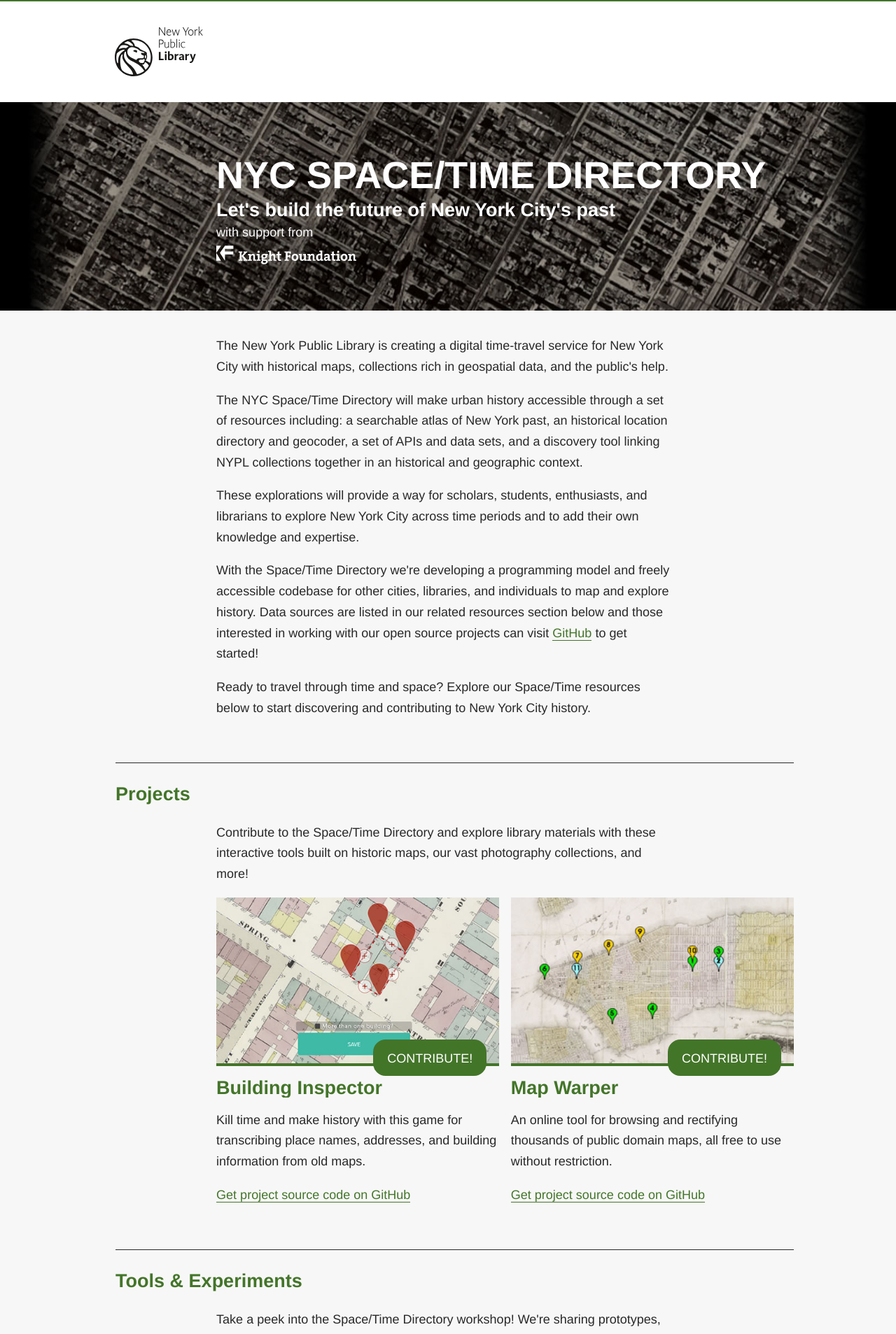
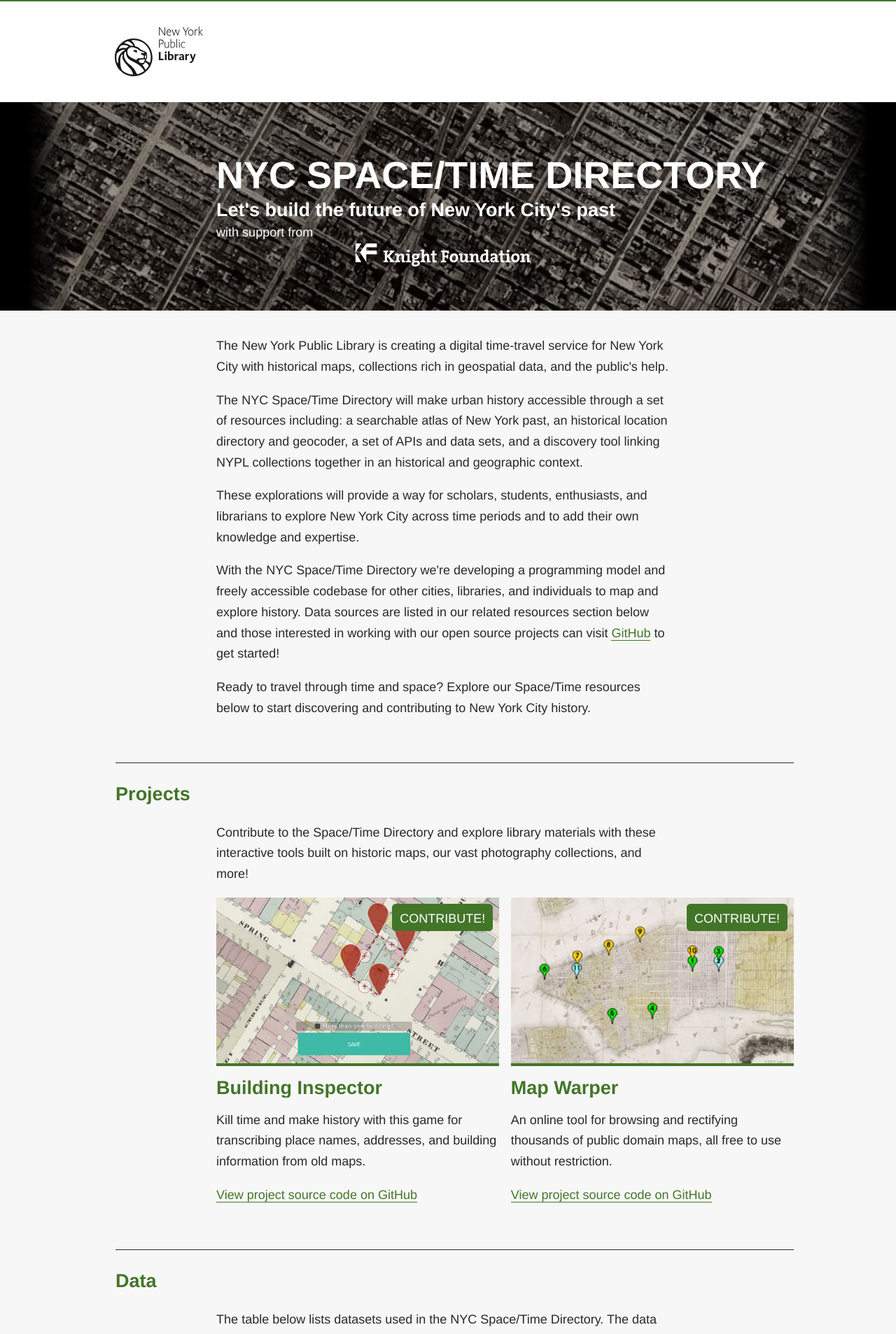
Before and after one commit to nypl-spacetime/nypl-spacetime.github.io, a Jekyll site: the page built from index.html, in a window 1280 px wide. Shown: the top 1907 px of the page at 70% size. Built offline with Jekyll 4.4.1, drawn with Linux system fonts in a browser that asks for light colours; some web fonts are replaced; some of the changed text lies outside the part shown.

Commit message:
added data + code sections

```diff
--- a/_data/projects.yml
+++ b/_data/projects.yml
@@ -19,7 +19,6 @@
 #       image: maps-by-decade.jpg
 #       url: http://spacetime.nypl.org/maps-by-decade
 #       alt: Maps by Decade
-#       explore: http://spacetime.nypl.org/maps-by-decade
 #       description: Move through the decades to see a snapshot of the NYPL's street-scale, New York City maps from that era.
 #       category: featured
 
--- /dev/null
+++ b/_includes/code.html
@@ -0,0 +1,27 @@
+<h2 class="bordered"><a name="code">Code</a></h2>
+<p>
+  The table below lists open source repositories made for the NYC Space/Time Directory that might be useful in other projects, too.
+  More repositories can be found on <a href="https://github.com/nypl-spacetime/">Space/Time's GitHub page</a>.
+</p>
+<table>
+  <thead>
+    <tr>
+      <th>Repository</th>
+      <th>Description</th>
+    </tr>
+  </thead>
+  <tbody>
+    {% for repo in site.data.github.repos %}
+    <tr>
+      <td>
+        <div class="monospace-name">
+          <a href="https://github.com/nypl-spacetime/{{ repo.name }}">{{ repo.name }}</a>
+        </div>
+      </td>
+      <td>
+        {{ repo.description }}
+      </td>
+    </tr>
+    {% endfor %}
+  </tbody>
+</table>
--- /dev/null
+++ b/_includes/data.html
@@ -0,0 +1,56 @@
+<h2 class="bordered"><a name="data">Data</a></h2>
+<p>
+  The table below lists datasets used in the NYC Space/Time Directory. The data files are in the <a href="http://ndjson.org/">NDJSON format</a> (one JSON object per line) — for more information about the Space/Time data model, <a href="https://github.com/nypl-spacetime/ontology">see GitHub</a>.
+</p>
+<p>
+  See the <a href="https://github.com/nypl-spacetime/spacetime-data/">spacetime-data</a> repository on GitHub for examples on how to use Space/Time data.
+</p>
+<table>
+  <thead>
+    <tr>
+      <th>Dataset</th>
+      <th colspan="3">Data</th>
+      <th>License</th>
+    </tr>
+  </thead>
+  <tbody>
+    {% for dataset in site.data.datasets.datasets %}
+    <tr>
+      <td>
+        <div class="monospace-name">{{ dataset.name }}</div>
+        <div class="project-description">{{ dataset.description }}</div>
+        {% if dataset.website %}
+        <div>
+          <a href="{{ dataset.website }}">{{ dataset.website }}</a>
+        </div>
+        {% endif %}
+        <div><a href="https://github.com/nypl-spacetime/etl-{{ dataset.name }}">ETL module</a><sup>*</sup></div>
+      </td>
+      <td>
+        <a href="{{ site.data.datasets.s3-url }}{{ dataset.name }}/{{ dataset.name }}.objects.ndjson">
+          Objects
+        </a>
+      </td>
+      <td>
+        <a href="{{ site.data.datasets.s3-url }}{{ dataset.name }}/{{ dataset.name }}.dataset.json">
+          Meta
+        </a>
+      </td>
+      <td>
+        <a href="{{ site.data.datasets.s3-url }}{{ dataset.name }}/{{ dataset.name }}.zip">
+          ZIP
+        </a>
+      </td>
+      <td>
+        {{ dataset.license }}
+      </td>
+    </tr>
+    {% endfor %}
+  </tbody>
+</table>
+<p class="footnote">
+  <sup>*</sup>
+  ETL (<a href="https://en.wikipedia.org/wiki/Extract,_transform,_load">extract, transform, load</a>)
+  modules are used by <a href="https://github.com/nypl-spacetime/spacetime-etl">spacetime-etl</a>, and will typically download data from an external dataset or API,
+  and transform that data to the Space/Time data model.
+</p>
--- a/_includes/project-list.html
+++ b/_includes/project-list.html
@@ -1,17 +1,22 @@
-{% for category in site.data.projects %}
-  {% if category.type == include.type %}
-    {% assign the_category = category %}
+{% for project in site.data.projects %}
+  {% if project.type == include.type %}
+    {% assign category = project %}
   {% endif %}
 {% endfor %}
 
-<h2 class="bordered"><a name="{{ the_category.title | slugify: 'raw' }}">{{ the_category.title }}</a></h2>
+<h2 class="bordered"><a name="{{ category.title | slugify: 'raw' }}">{{ category.title }}</a></h2>
 
-<p>{{ the_category.description }}</p>
+<p>{{ category.description }}</p>
 
 <ul class="projects">
-{% for project in the_category.projects %}
+{% for project in category.projects %}
   <li class="project-container {{ project.category }}">
       <div class="project-image-container">
+        {% if project.contribute %}
+        <a class="contribute" href="{{ project.contribute }}" title="contribute to {{ project.name }}">
+          Contribute!
+        </a>
+        {% endif %}
         {% if project.url %}
         <a href="{{ project.url }}" title="visit {{ project.name }}" aria-hidden="true">
         {% else %}
@@ -32,21 +37,11 @@
         </h3>
       </div>
       <div class="project-description">
-        {% if project.contribute %}
-        <a class="cta" href="{{ project.contribute }}" title="contribute to {{ project.name }}">
-          Contribute!
-        </a>
-        {% endif %}
-        {% if project.explore %}
-        <a class="cta" href="{{ project.explore }}" title="explore {{ project.name }}">
-          Explore!
-        </a>
-        {% endif %}
         <p>{{ project.description}}</p>
         {% if project.github %}
         <p>
         <a href="{{ project.github }}">
-          Get project source code on GitHub
+          View project source code on GitHub
         </a>
         </p>
         {% endif %}
--- a/css/main.scss
+++ b/css/main.scss
@@ -1,6 +1,5 @@
 ---
 ---
-
 
 $nyplred: #ed1c24;
 $nypldarkgreen: #437529;
@@ -33,13 +32,15 @@
   font-family:"kievit light";
   font-style:normal;
   font-weight:800;
-    src:url("http://ux-static.nypl.org.s3-website-us-east-1.amazonaws.com/ff_kievit_web/KievitWeb-Light.woff") format('woff');}
+  src: url("http://ux-static.nypl.org.s3-website-us-east-1.amazonaws.com/ff_kievit_web/KievitWeb-Light.woff") format('woff');
+}
 
 @font-face {
   font-family:"kievit bold";
   font-style:bold;
   font-weight:800;
-    src:url("http://ux-static.nypl.org.s3-website-us-east-1.amazonaws.com/ff_kievit_web/KievitWeb-Bold.woff") format('woff');}
+  src:url("http://ux-static.nypl.org.s3-website-us-east-1.amazonaws.com/ff_kievit_web/KievitWeb-Bold.woff") format('woff');
+}
 
 @mixin titlestyle {
   font-family: $headerfont;
@@ -227,7 +228,7 @@
   text-decoration: none;
 
   &:visited {
-    color: darken($linkcolor, 10%);
+    color: $linkcolor;
   }
 
   &:hover {
@@ -351,16 +352,6 @@
   display: inline-block;
   width: 200px;
   height: 33px;
-
-  @media screen and (max-width: $mainbreakpoint) {
-    // width: 90%;
-    // height: auto;
-    // max-width: 300px;
-
-    // img {
-    //   width: 100%;
-    // }
-  }
 }
 
 /* MAIN STRUCTURE */
@@ -375,89 +366,9 @@
     margin: 0 auto;
     padding: 2rem;
   }
-}
 
-/* MAPS */
-
-.map {
-  position: relative;
-  clear: both;
-  margin: 0;
-  height: 133px;
-  // background-size: cover;
-  // background-attachment: fixed;
-  background-repeat: no-repeat;
+  img {
     width: 100%;
-  background-position: center 0;
-  // border-top: 1px solid $pagecolor;
-  // border-bottom: 1px solid $pagecolor;
-  // @include vendor-prefix(box-shadow, inset ($mapshadow * 2) 0 $mapshadow (-$mapshadow * 2) #000);
-
-  &:nth-child(1), &:nth-child(2) {
-    border-top: none;
-  }
-
-  @media screen and (max-width: $mainbreakpoint) {
-    // border-left: none;
-    // @include vendor-prefix(box-shadow, none);
-  }
-
-  h2 {
-    position: absolute;
-    right: 0;
-    left: 0;
-    font-family: $mainfont;
-    font-style: normal;
-    font-size: 2rem;
-    margin: 0 10px 0 0;
-    color: #fff;
-    width: 5rem;
-    text-align: center;
-
-    &.top:before, &.bottom:after {
-      display: block;
-      position: absolute;
-      left: 0;
-      content: "";
-      width: $timelinearrow;
-      height: $timelinearrow;
-      border: $timelinearrow solid transparent;
-    }
-
-    &.top {
-      top: $timelinearrow;
-
-      &:before {
-        top: -$timelinearrow*2;
-        border-bottom-color: white;
-      }
-
-      @media screen and (max-width: $mainbreakpoint) {
-        transform: scale(0.5) translateY(-2rem);
-      }
-    }
-
-    &.bottom {
-      bottom: $timelinearrow;
-
-      &:after {
-        bottom: -$timelinearrow*2;
-        border-top-color: white;
-      }
-
-      @media screen and (max-width: $mainbreakpoint) {
-        transform: scale(0.5) translateY(2rem);
-      }
-    }
-  }
-}
-
-@each $year in 1660, 1766, 1797, 1817, 1830, 1841, 1849, 1857, 1878, 1913, 1920, 1921, 2014 {
-  .map#{$year} {
-    background-image: url("{{ site.baseurl }}/images/layer_#{$year}.jpg");
-    h2 {
-      @include map_left($year);
-    }
   }
 }
 
@@ -483,12 +394,50 @@
   }
 
 }
-//
-// .collection-item-wrapper:after {
-//     content: '';
-//     display: block;
-//     padding-top: 66.65%;
 
+table {
+  width: 100%;
+  border-spacing: 0;
+  border-collapse: collapse;
+  margin-bottom: 2rem;
+}
+
+table thead tr th {
+  text-align: left;
+  border-bottom: 3px solid #437529;
+  font-weight: bold;
+}
+
+table .monospace-name {
+  font-family: monospace;
+  white-space: nowrap;
+}
+
+table .project-description {
+  padding: .5em;
+}
+
+.footnote {
+  padding: .5em;
+  width: 100%;
+  border-left-style: solid;
+  border-left-color: #292829;
+  border-left-width: 2px;
+  font-style: italic;
+}
+
+table tbody tr:nth-child(odd) {
+  background-color: #f4f4f4;
+}
+
+table td, table th {
+  vertical-align: top;
+  padding: 16px;
+}
+
+table th {
+  padding-bottom: 4px;
+}
 
 #projects {
   @include clearfix;
@@ -507,6 +456,24 @@
   justify-content: space-between;
 }
 
+pre {
+  padding: 16px;
+  overflow: auto;
+  font-size: 85%;
+  line-height: 1.45;
+  background-color: #eee;
+  border-radius: 3px;
+}
+
+code {
+  word-break: normal;
+  white-space: pre;
+  max-width: auto;
+  line-height: inherit;
+  word-wrap: normal;
+  font-family: Consolas, "Liberation Mono", Menlo, Courier, monospace;
+}
+
 .projects li {
   width: 32%;
   box-sizing: border-box;
@@ -516,33 +483,34 @@
   }
 }
 
-.cta {
+.contribute {
   position: absolute;
   display: block;
   background-color: $linkcolor;
-  border-radius: 1rem;
+  border-radius: .3rem;
   border: 2px solid $linkcolor;
   color: white;
   text-transform: uppercase;
   text-align: center;
-  top: -4.6rem;
-  right: 1rem;
-  transition: all 0.1s;
-  padding: 0.6rem 1rem 0.4rem;
+
+  right: .5rem;
+  top: .5rem;
+  // transition: all 0.1s;
+  padding: 0.3rem .5rem 0;
 
   &:link, &:visited {
     color: white;
   }
 
-  &:hover {
-    color: $nypldarkgreen;
-    border-color: $nypldarkgreen;
-    background-color: white;
-  }
+  // &:hover {
+  //   color: $nypldarkgreen;
+  //   border-color: $nypldarkgreen;
+  //   background-color: white;
+  // }
 
-  @media screen and (max-width: $mainbreakpoint) {
-    top: -7rem;
-  }
+  // @media screen and (max-width: $mainbreakpoint) {
+  //   top: -7rem;
+  // }
 }
 
 li.project-container {
@@ -576,8 +544,8 @@
 
     a {
       display: block;
-      width: 100%;
-      height: 100%;
+      // width: 100%;
+      // height: 100%;
       overflow: hidden;
       z-index: 1;
     }
--- a/index.html
+++ b/index.html
@@ -1,42 +1,22 @@
 ---
 ---
-
 <div>
   <div class="content">
     <p>The New York Public Library is creating a digital time-travel service for New York City with historical maps, collections rich in geospatial data, and the public's help.</p>
     <p>The NYC Space/Time Directory will make urban history accessible through a set of resources including: a searchable atlas of New York past, an historical location directory and geocoder, a set of APIs and data sets, and a discovery tool linking NYPL collections together in an historical and geographic context.</p>
     <p>These explorations will provide a way for scholars, students,  enthusiasts, and librarians to explore New York City across time periods and to add their own knowledge and expertise.</p>
-    <p>With the Space/Time Directory we're developing a programming model and freely accessible codebase for other cities, libraries, and individuals to map and explore history. Data sources are listed in our related resources section below and those interested in working with our open source projects can visit <a href="https://github.com/nypl-spacetime">GitHub</a> to get started!</p>
+    <p>With the NYC Space/Time Directory we're developing a programming model and freely accessible codebase for other cities, libraries, and individuals to map and explore history. Data sources are listed in our related resources section below and those interested in working with our open source projects can visit <a href="https://github.com/nypl-spacetime">GitHub</a> to get started!</p>
     <p>Ready to travel through time and space? Explore our Space/Time resources below to start discovering and contributing to New York City history.</p>
   </div>
 </div>
-<!--
-<div class="map map1913"><h2 class="bottom">1913</h2></div>
-<div class="map map1878"><h2 class="top">1878</h2></div>
- -->
 <div id="projects">
   <div class="content">
     {% include project-list.html type="project" %}
+    {% include data.html %}
+    {% include code.html %}
     {% include project-list.html type="sketch" %}
   </div>
-
-  <!-- <div class="map map1849"><h2 class="bottom">1849</h2></div>
-  <div class="map map1830"><h2 class="top">1830</h2></div> -->
-
   <div class="content">
     {% include project-list.html type="resource" %}
   </div>
 </div>
-
-<div class="content">
-  <blockquote class="">Interested? <a href="http://pages.email.nypl.org/spacetimeupdates/">Sign up to receive updates</a> on new tools, new data sources, and engagement opportunities! <br>
-  Contact us via email to <a href="mailto:spacetime@nypl.org">spacetime@nypl.org</a> or at  our Twitter account <a href="https://twitter.com/nypl_labs">@nypl_labs</a>.</blockquote>
-</div>
-
-<!--<div class="content">
-  <h2 class="bordered">Credits</h2>
-</div> -->
-
-<!-- <div class="map map1817"><h2 class="bottom">1817</h2></div>
-<div class="map map1797"><h2 class="top">1797</h2></div>
-<div class="map map1766"><h2 class="top">1766</h2></div> -->
```
Also changed, not shown: _data/datasets.yml (added, +22 -0 lines), _data/github.yml (added, +12 -0 lines), images/projects/maps-by-decade.jpg (deleted), images/projects/surveyor.jpg (deleted). Lines whose indentation alone changed are shown as unchanged.
